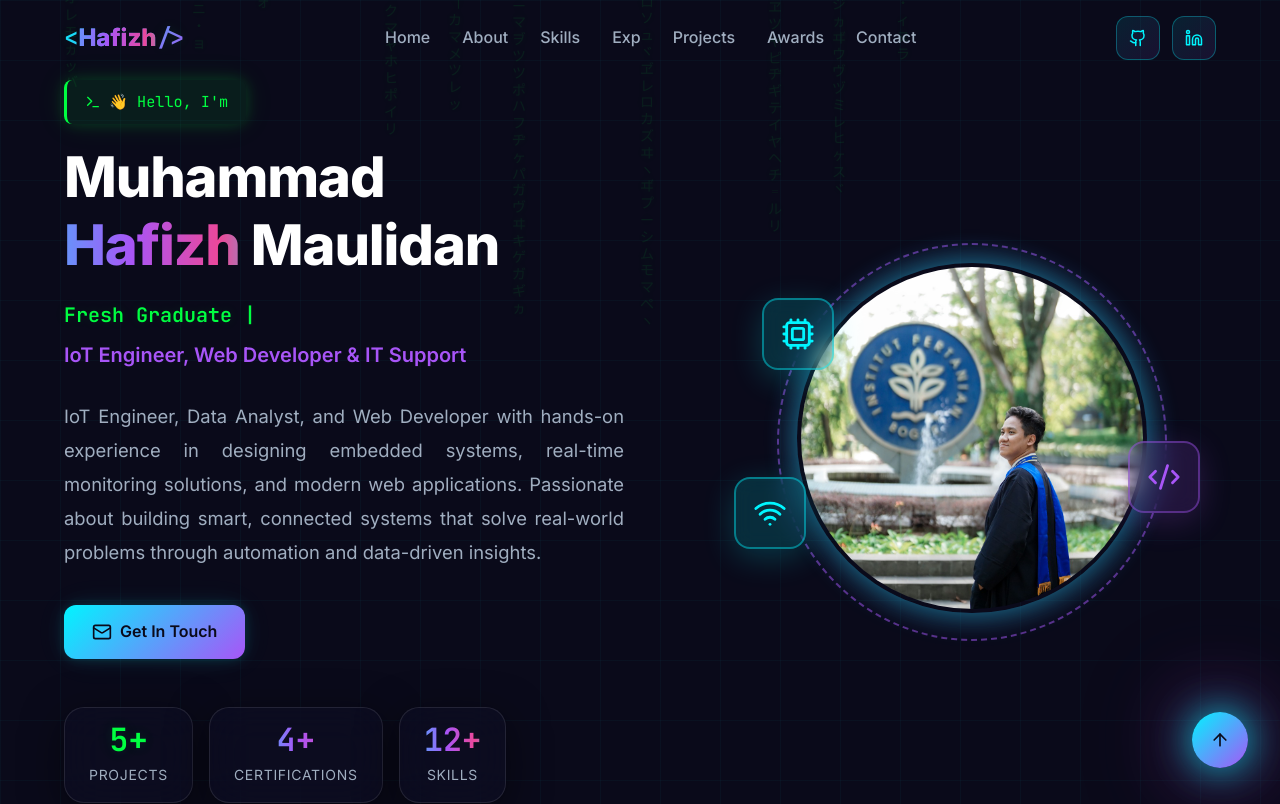
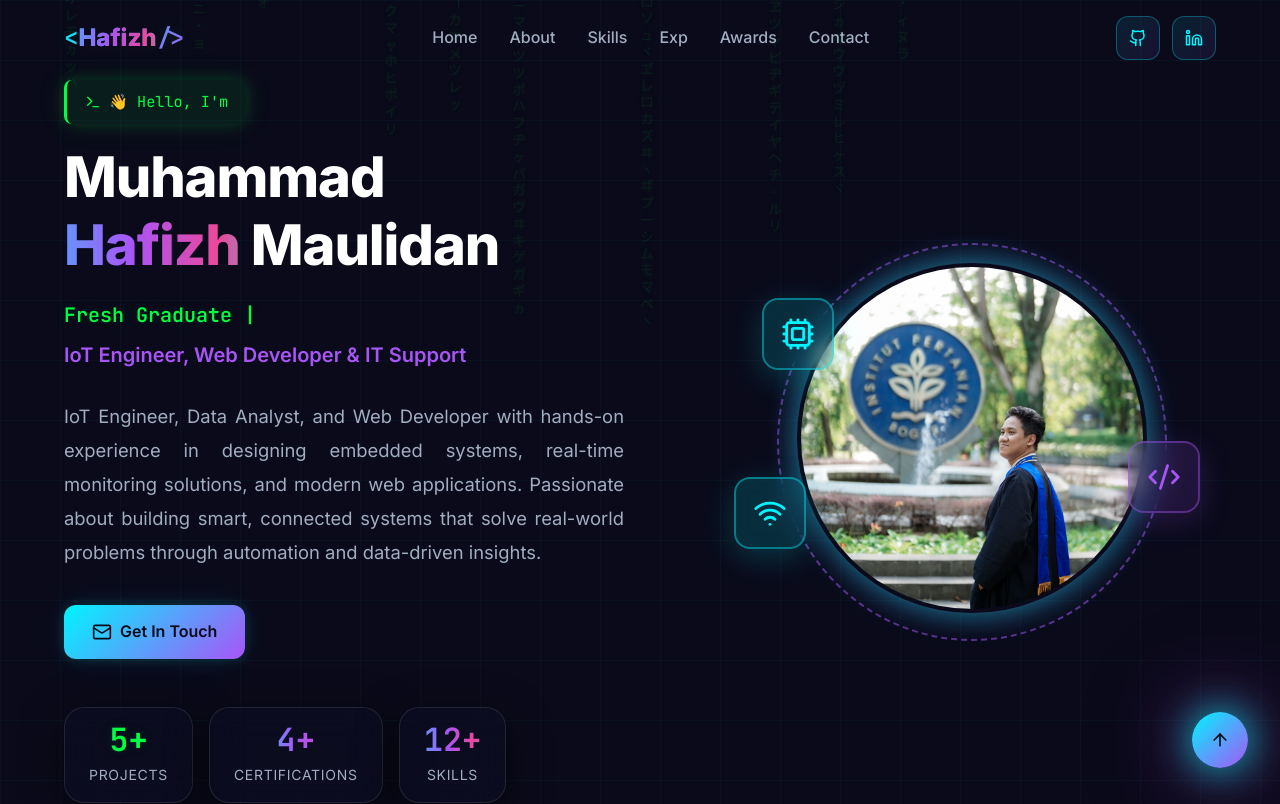
Before and after one commit to hafizhmaulidan15/my-portfolio, a React (Vite) app: page / in a window 1280 px wide. Shown: the top 804 px of the page. Built offline with nearby package versions, Linux system fonts and the light colour scheme.

Commit message:
Hide Projects section per user request

```diff
--- a/src/App.jsx
+++ b/src/App.jsx
@@ -21,7 +21,7 @@ function App() {
         <About />
         <Skills />
         <Experience />
-        <Projects />
+        {/* <Projects /> */}
         <Certifications />
         <Contact />
       </main>
--- a/src/components/Navbar.jsx
+++ b/src/components/Navbar.jsx
@@ -19,7 +19,7 @@ const Navbar = () => {
         { href: '#about', label: 'About', icon: <User size={18} /> },
         { href: '#skills', label: 'Skills', icon: <Lightbulb size={18} /> },
         { href: '#experience', label: 'Exp', icon: <Briefcase size={18} /> },
-        { href: '#projects', label: 'Projects', icon: <FolderOpen size={18} /> },
+        // { href: '#projects', label: 'Projects', icon: <FolderOpen size={18} /> },
         { href: '#certifications', label: 'Awards', icon: <Award size={18} /> },
         { href: '#contact', label: 'Contact', icon: <Mail size={18} /> },
     ];
```
